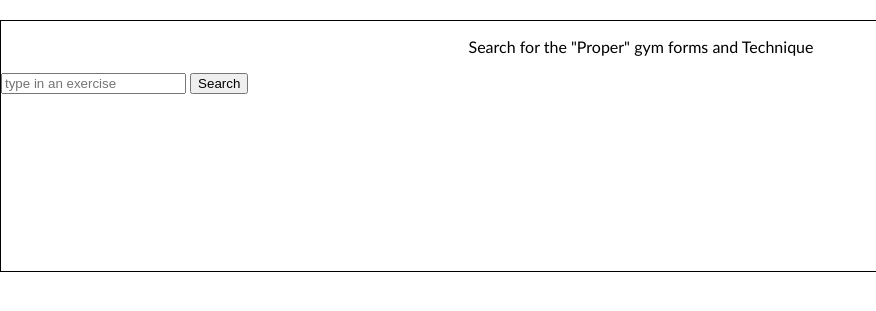
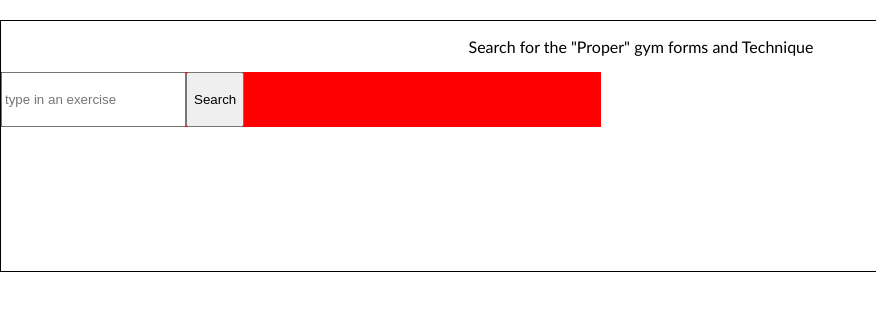
Before and after one commit to joshuaanyang/GymExercises, a Flask app: template templates/new-index.html in a window 1280 px wide. Shown: the part 82-393 px from the top of the page, without its empty margins (0-876 px from the left). Run offline with Flask 2, Linux system fonts and the light colour scheme; the template is opened without the code that fills it, so the values that code supplies are empty; some libraries are stand-ins or nearby versions.

Commit message:
Search bar button

```diff
--- a/static/css/new-styles.css
+++ b/static/css/new-styles.css
@@ -52,9 +52,17 @@ width: 100%;
 height: 250px;
 border: solid 1px black;
 align-items: center;
+text-align: center;
 }
 
 .search-title {
   text-align: center;
 }
+
+form{
+  background-color: red;
+  width: 600px;
+  height: 55px;
+  display: flex;
+}
 /* Search Container End */
--- a/templates/new-index.html
+++ b/templates/new-index.html
@@ -28,10 +28,12 @@
 <div class="search-body">
 
     <p class="search-title"> Search for the "Proper" gym forms and Technique</p>
+    <div class="search-bar">
     <form>
         <input type="text" placeholder="type in an exercise">
         <button type="submit"> Search</button>
     </form>
+</div>
 
 </div>
 
```
